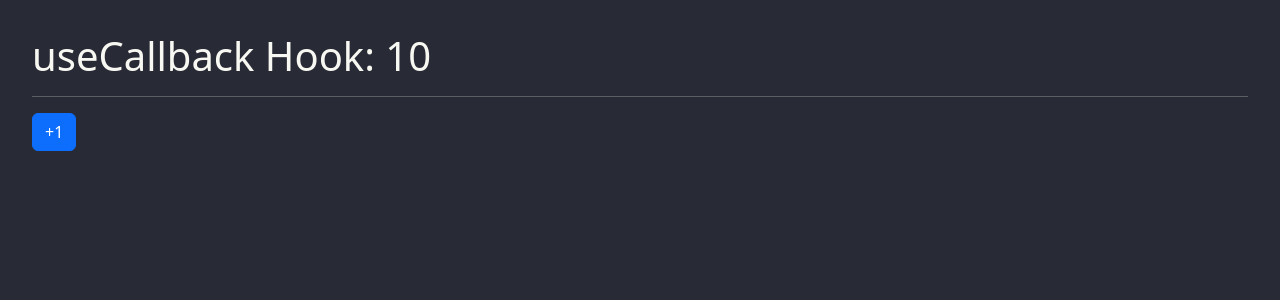
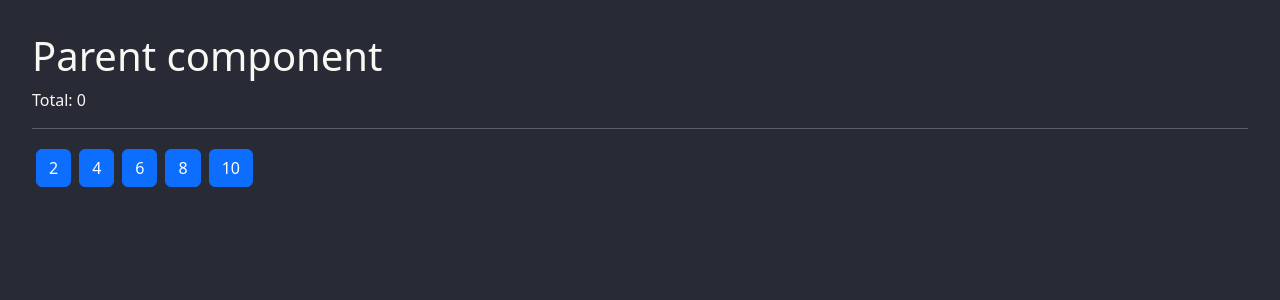
Before and after one commit to sudoalx/hook-app, a React (Vite) app: page / in a window 1280 px wide. Shown: the top 300 px of the page. Built offline with nearby package versions, Linux system fonts and the light colour scheme.

Commit message:
Memo homework

```diff
--- /dev/null
+++ b/src/07-homework-memo/Child.jsx
@@ -0,0 +1,17 @@
+import React from "react";
+import PropTypes from "prop-types";
+
+export const Child = ({ num, increase }) => {
+  console.log("Child component rendered");
+
+  return (
+    <button className="btn btn-primary m-1" onClick={() => increase(num)}>
+      {num}
+    </button>
+  );
+};
+
+Child.propTypes = {
+  num: PropTypes.number.isRequired,
+  increase: PropTypes.func.isRequired,
+};
--- /dev/null
+++ b/src/07-homework-memo/Parent.jsx
@@ -0,0 +1,25 @@
+import React, { useState } from "react";
+import { Child } from "./Child";
+
+export const Parent = () => {
+  const nums = [2, 4, 6, 8, 10];
+  const [value, setValue] = useState(0);
+
+  const increase = (num) => {
+    setValue(value + num);
+  };
+
+  return (
+    <div>
+      <h1>Parent component</h1>
+      <p> Total: {value} </p>
+
+      <hr />
+
+      {nums.map((n) => (
+        <Child key={n} num={n} increase={increase} />
+      ))}
+      {/* <Child /> */}
+    </div>
+  );
+};
--- a/src/main.jsx
+++ b/src/main.jsx
@@ -13,6 +13,7 @@ import Layout from "./05-useLayoutEffect/Layout";
 import { Memorize } from "./06-memos/Memorize";
 import { MemoHook } from "./06-memos/MemoHook";
 import { CallbackHook } from "./06-memos/CallbackHook";
+import { Parent } from "./07-homework-memo/Parent";
 
 ReactDOM.createRoot(document.getElementById("root")).render(
   <React.Fragment>
@@ -26,6 +27,7 @@ ReactDOM.createRoot(document.getElementById("root")).render(
     {/* <Layout /> */}
     {/* <Memorize /> */}
     {/* <MemoHook /> */}
-    <CallbackHook />
+    {/* <CallbackHook /> */}
+    <Parent />
   </React.Fragment>
 );
```
